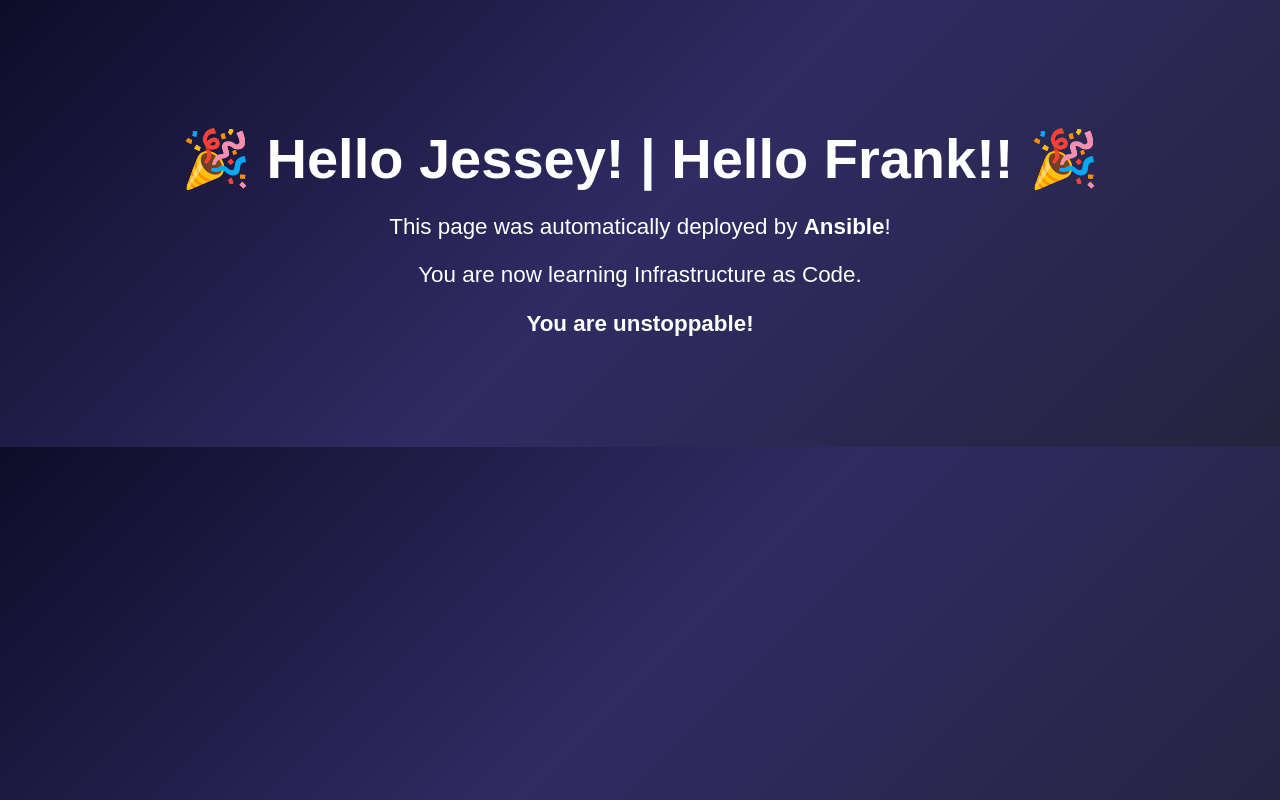
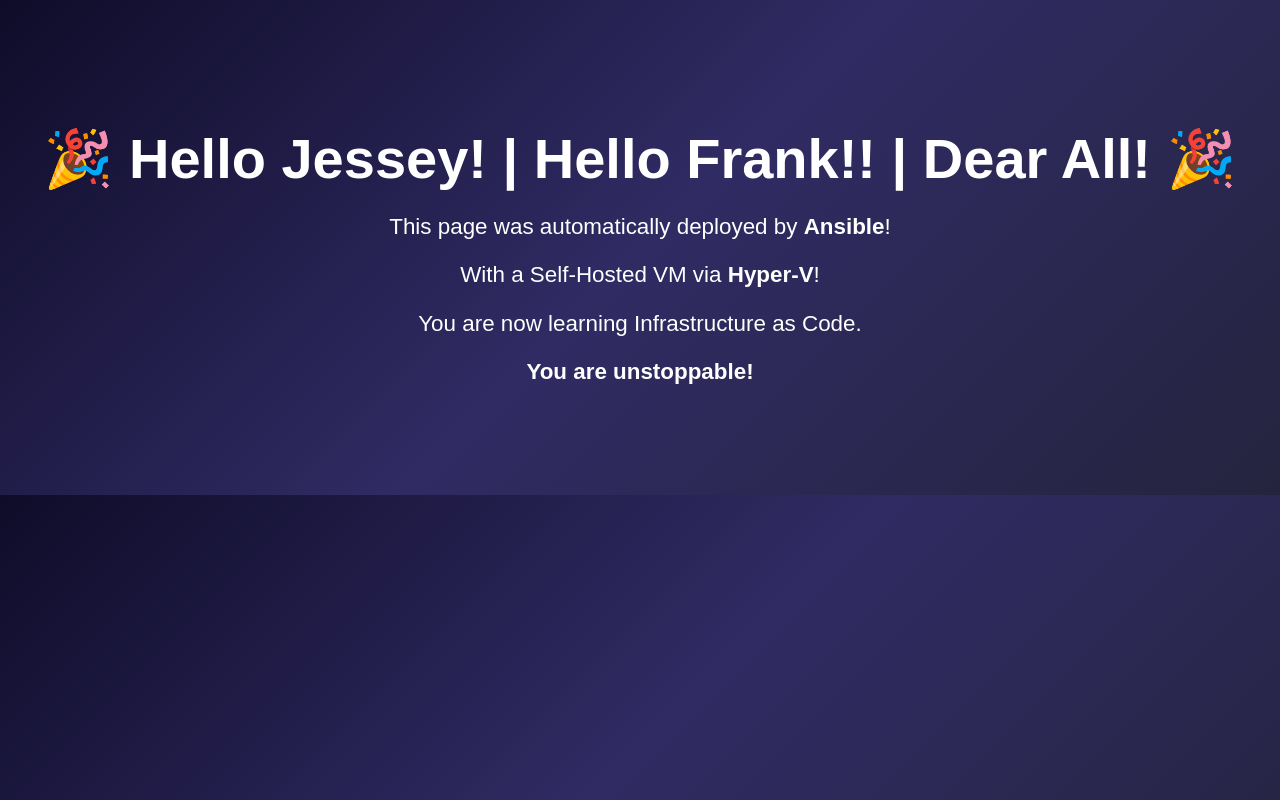
Before and after one commit to franknwosu/ansible-webserver, a plain HTML site: page index.html in a window 1280 px wide. Drawn offline with Linux system fonts and the light colour scheme.

Commit message:
Update homepage

```diff
--- a/index.html
+++ b/index.html
@@ -17,8 +17,9 @@
     </style>
 </head>
 <body>
-    <h1>🎉 Hello Jessey! | Hello Frank!! 🎉</h1>
+    <h1>🎉 Hello Jessey! | Hello Frank!! | Dear All! 🎉</h1>
     <p>This page was automatically deployed by <strong>Ansible</strong>!</p>
+    <p>With a Self-Hosted VM via <strong>Hyper-V</strong>!</p>
     <p>You are now learning Infrastructure as Code.</p>
     <p><strong>You are unstoppable!</strong></p>
 </body>
```
Also changed, not shown: 1 other file.
